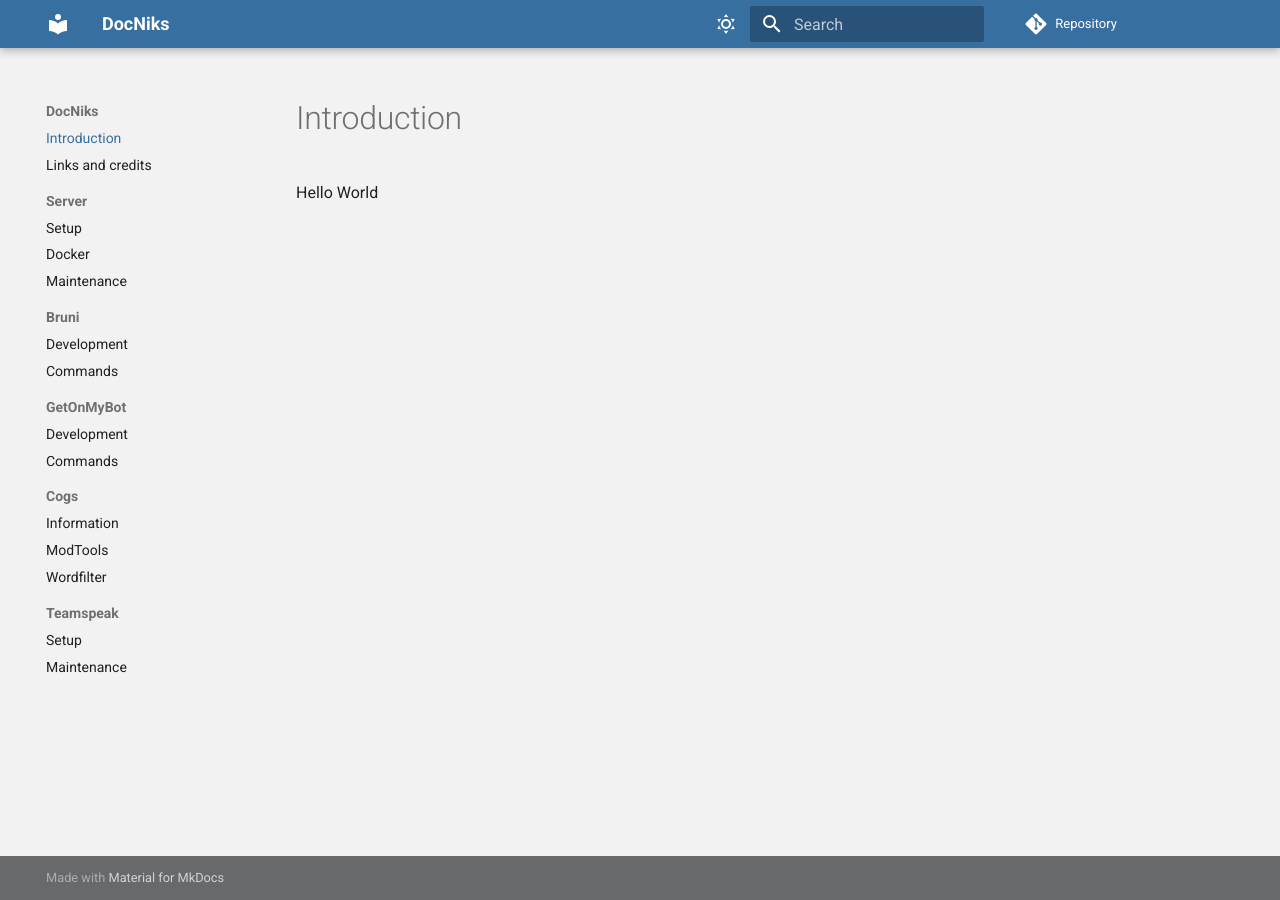
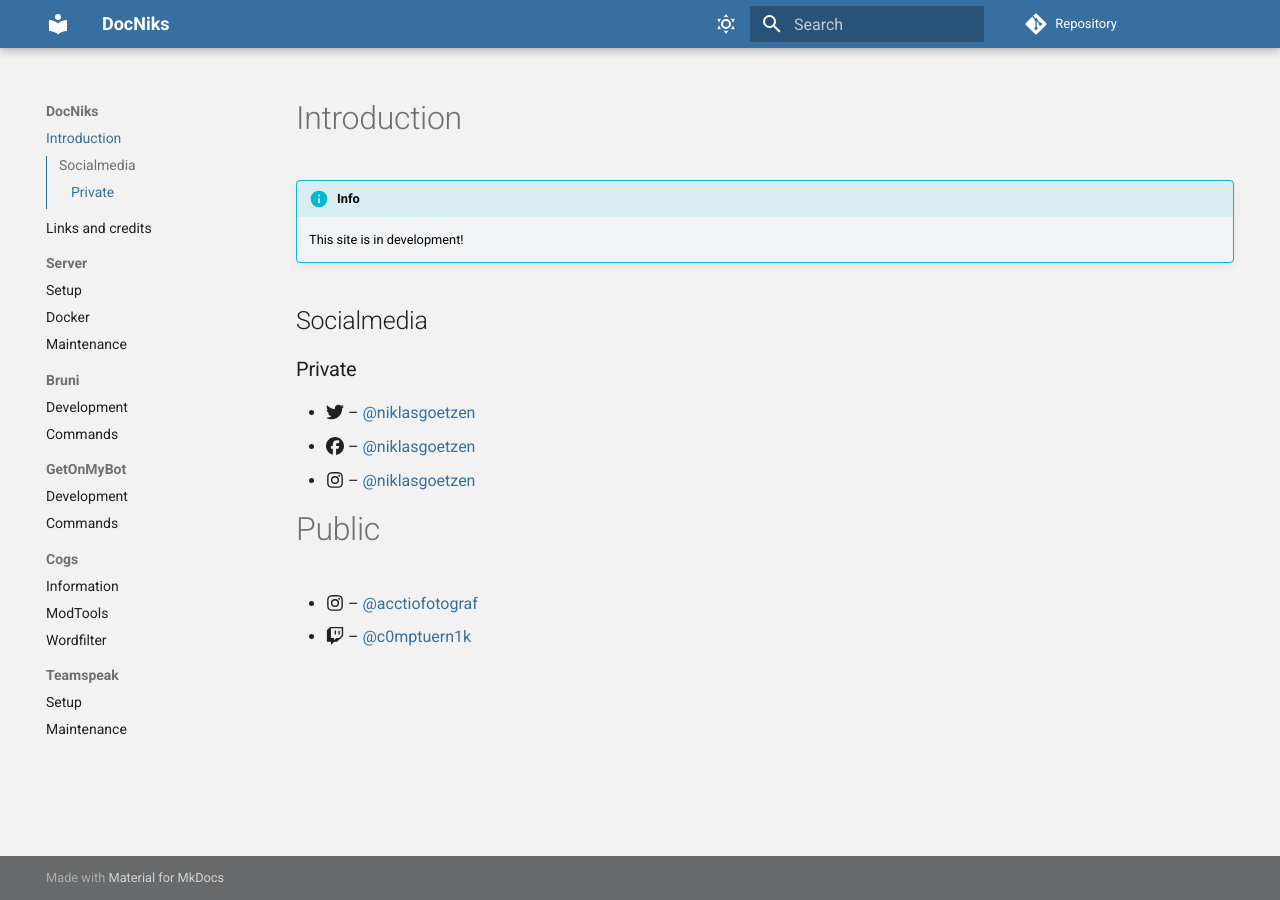
Before and after one commit to 1993zig/docs, an MkDocs documentation site: the page built from docs/index.md, in a window 1280 px wide. Built offline with MkDocs 1.6.1 and Material for MkDocs 9.7.7, drawn with Linux system fonts in a browser that asks for light colours; comment, search, counter and statistics services are not loaded.

Commit message:
added socialmedia

```diff
--- a/docs/index.md
+++ b/docs/index.md
@@ -1,3 +1,17 @@
 # Introduction
 
-Hello World
+!!! info
+    This site is in development!
+
+## Socialmedia
+
+### Private
+
+- :fontawesome-brands-twitter:{ .twitter } – [@niklasgoetzen](https://twitter.com/niklasgoetzen)
+- :fontawesome-brands-facebook:{ .facebook } – [@niklasgoetzen](https://www.facebook.com/niklasgoetzen)
+- :fontawesome-brands-instagram:{ .instagram } – [@niklasgoetzen](https://www.instagram.com/niklasgoetzen)
+
+# Public
+
+- :fontawesome-brands-instagram:{ .instagram } – [@acctiofotograf](https://www.instagram.com/acciofotograf)
+- :fontawesome-brands-twitch:{ .twitch } – [@c0mptuern1k](https://www.twitch.tv/c0mputern1k)
```
Also changed, not shown: docs/links-credits.md (+7 -0 lines).
